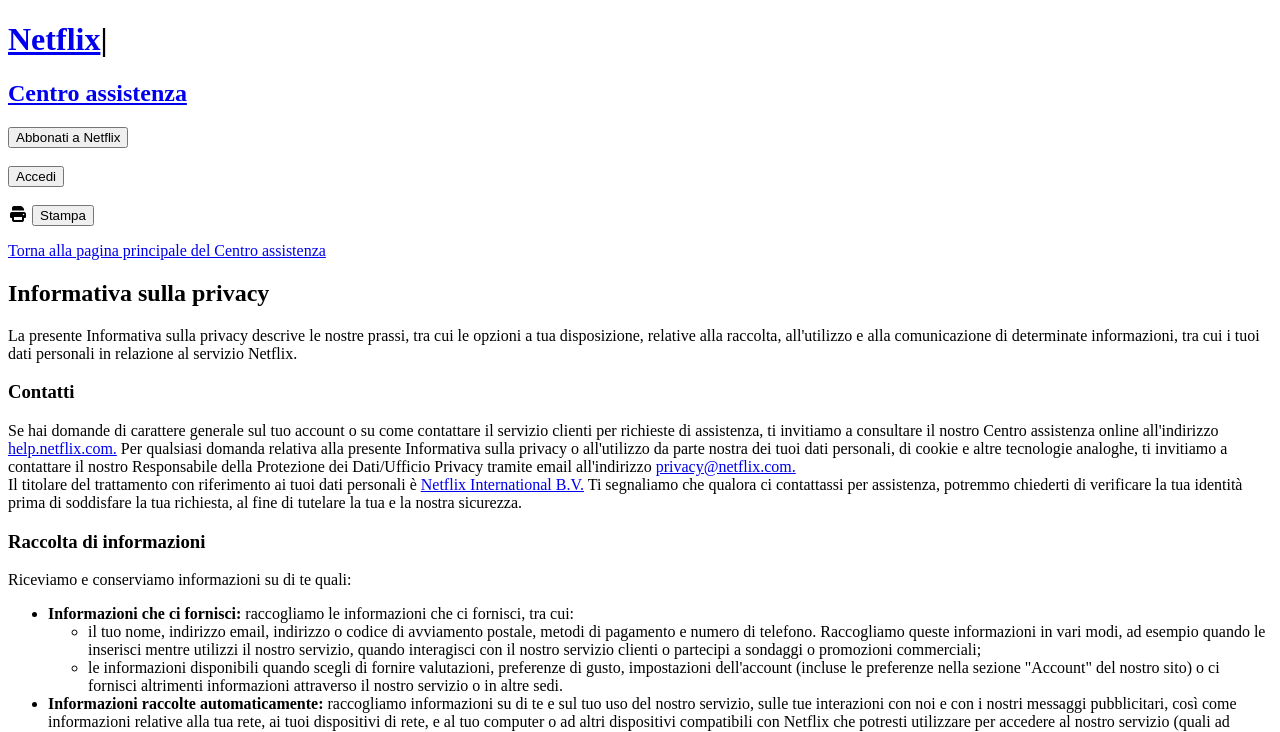
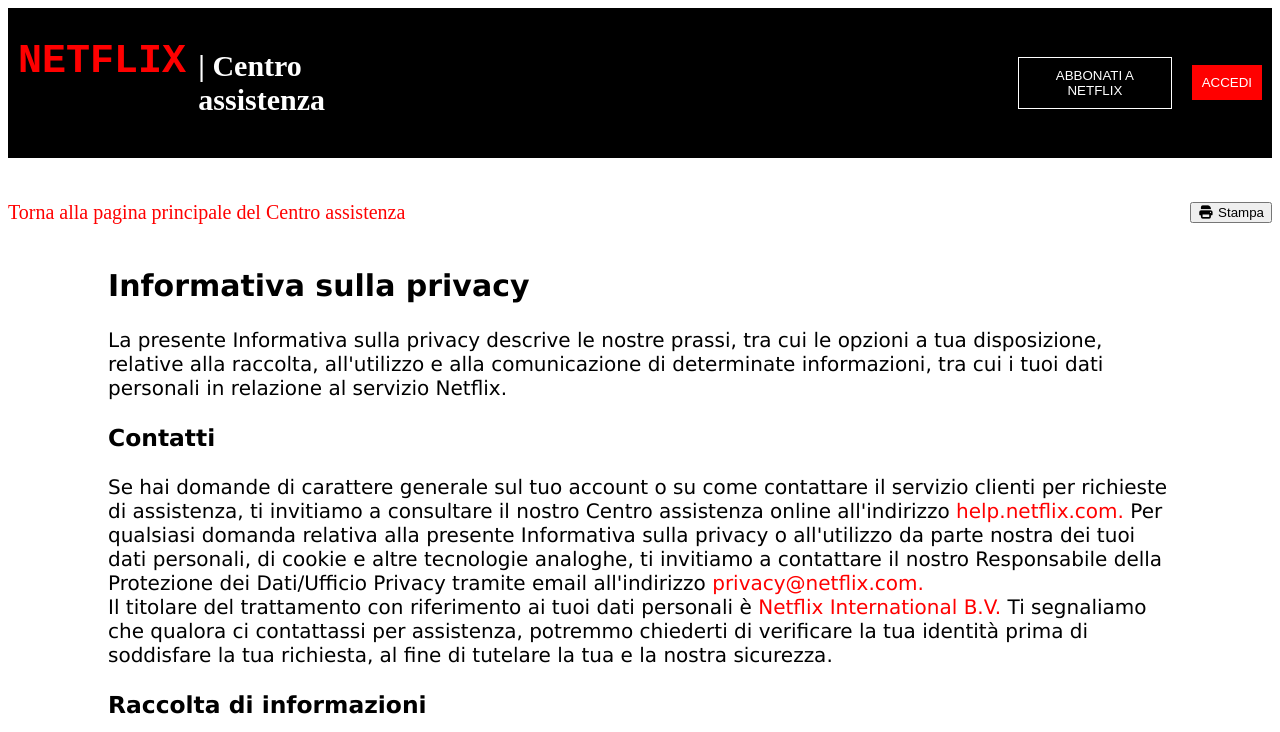
Before and after one commit to Francescodm93/Progetto-Netflix, a plain HTML site: page index-privacy.html in a window 1280 px wide. Shown: the top 732 px of the page. Drawn offline with Linux system fonts and the light colour scheme.

Commit message:
feet:netflix home

```diff
--- a/Home netflix/index.css
+++ b/Home netflix/index.css
@@ -0,0 +1,74 @@
+hr {
+    border: solid gray 3px;
+}
+
+.title-netflix {
+    font-family: monospace;
+    color: red;
+    text-decoration: none;
+    text-transform: uppercase;
+    font-size: 35px;
+}
+
+.first-line {
+    background-image: url(../immagini/perspective_alpha_website_medium.jpg);
+    background-size: cover;
+    margin: 0  auto;
+    background-position: center;
+    width: 100%;
+    height: 100%;
+}
+
+select {
+    padding:initial;
+    margin: initial;
+
+}
+
+#globe1 {
+    margin-left: 550px;
+}
+
+h1 {
+    font-size: 3.5rem;
+    margin: 0;
+}
+
+h2 {
+    font-size: 2rem;
+}
+
+span {
+    font-size: 1.2rem;
+}
+
+.container {
+    text-align: center;
+}
+
+body {
+    color: white;
+    background-color: black;
+
+}
+
+header {
+   display: flex;
+   justify-content: space-between;
+   width: 90%;
+    max-width: 1920px;
+    margin-left: auto;
+    margin-right: auto;
+}
+
+#email {
+    padding: 15px 100px 15px 100px;
+}
+
+#start {
+    padding: 15px 50px 15px 50px;
+    background-color: red;
+    color: white;
+    font-size: 26px;
+    margin-left: 0;
+}
--- a/index-privacy.css
+++ b/index-privacy.css
@@ -0,0 +1,126 @@
+.head {
+    background-color: black;
+    padding: 0;
+    display: flex;
+    flex-direction: row;
+   align-items: center;
+   justify-content: space-between;
+
+
+
+}
+
+.subtitle {
+    display: flex;
+    flex-direction: row-reverse;
+    align-items:center;
+    margin-right: 600px;
+}
+
+.subtitle1 {
+    display: flex;
+    align-items: center;
+    justify-content: space-between;
+}
+
+
+.title {
+    color: red;
+    text-decoration: none;
+    text-transform: uppercase;
+    font-family: monospace;
+    margin-left: 10px;
+}
+
+.title:hover{
+    text-decoration: none;
+}
+
+.subtitle {
+    color: white;
+    text-decoration: none;
+    justify-content: space-between;
+}
+
+a {
+    color: red;
+    text-decoration: none;
+}
+
+a:hover {
+    text-decoration: underline;
+}
+
+li {
+    color: initial;
+   line-height: 1.6;
+
+}
+
+footer {
+    line-height: 2;
+    background-color: black;
+    display: flex;
+    flex-direction: row;
+    justify-content: center;
+    align-items: baseline;
+
+}
+
+select {
+    background-color: transparent;
+    color: rgba(179, 179, 179, 1);
+    margin-left:  50px;
+    margin-top: 60px;
+    text-transform: uppercase;
+    padding: 10px;
+
+}
+
+#ab {
+    border: solid 1px white;
+    background-color: transparent;
+    color: white;
+   margin: 10px;
+   padding: 10px;
+   text-transform: uppercase;
+
+}
+
+#ab:hover {
+    background-color: white;
+    color: black;
+
+}
+
+#ac {
+    border: none;
+    background-color: red;
+    color: white;
+    margin: 10px;
+    padding: 10px;
+    text-transform: uppercase;
+}
+
+#ac:hover {
+    background-color: rgba(255, 0, 0, 0.808);
+}
+
+button {
+    margin-left: 500px;
+}
+
+
+.end {
+    color: rgba(180, 180, 180, 0.733);
+    margin-left: 700px;
+}
+body {
+    font-size: 20px;
+}
+
+article {
+    margin-left: 100px;
+    margin-right: 100px;
+   font-family: Verdana, Tahoma, sans-serif;
+}
--- a/index-privacy.html
+++ b/index-privacy.html
@@ -12,30 +12,30 @@
 </head>
 <body>
     <header>
-        <h1><a href="index.html">Netflix</a>|</h1>
-        <h2><a href="#">Centro assistenza</a></h2>
-        <div>
+        <div class="head">
+        <h1><a href="index" class="title">Netflix</a> | </h1>
+        <h2><a href="#" class="subtitle">| Centro assistenza</a></h2>
             <label for="subscription"></label>
-            <button type="submit">Abbonati a Netflix</button>
-        </div>
+            <button type="submit" id="ab">Abbonati a Netflix</button>
         <br>
-        <div>
             <label for="sing-in"></label>
-            <button type="submit">Accedi</button>
+            <button type="submit" id="ac">Accedi</button>
         </div>
     </header>
     <br>
     <section>
-        <div class>
-            <i class="fas fa-print"></i>
+        <div class="subtitle1">
+            <p>
+                <a href="#"> Torna alla pagina principale del Centro assistenza</a>
+            </p>
+
             <button alt="Stampa">
+                <i class="fas fa-print"></i>
                 <span>Stampa</span>
             </button>
         </div>
-        <p>
-            <a href="#"> Torna alla pagina principale del Centro assistenza</a>
-        </p>
     </section>
+    <div>
     <article>
         <h1>Informativa sulla privacy</h1>
         <p>La presente Informativa sulla privacy descrive le
@@ -214,7 +214,9 @@
                         <p>Esistono diversi modi per esercitare le opzioni relative a tecnologie simili ai cookie, quali browser storage e plugin (ad esempio, HTML5, IndexedDB e WebSQL). Ad esempio molti browser comunemente utilizzati permettono di cancellare le informazioni memorizzate nel browser, generalmente nelle aree delle impostazioni o preferenze; per maggiori informazioni, consulta la funzione di aiuto o di supporto del tuo browser. I dati memorizzati da altre tecnologie, ad esempio Silverlight, possono essere cancellati direttamente dall'applicazione.<br>Per visualizzare la versione precedente del presente documento, vai su <a href="#">www.netflix.com/privacyupdates.</a></p>
                         <span><strong>Ultimo aggiornamento:</strong>1 gennaio 2021</span>
             </article>
+            </div>
             <br>
+            <div>
             <footer>
                 <select name="language" id="language">
                     <option lang="It" value="Italiano">Italiano</option>
@@ -223,12 +225,13 @@
                     <option lang="eg" value="Deutsch">Deutsch</option>
             </select>
             <ul>
-                           <li><a href="#">Condizioni di utilizzo</a></li>
-                           <li><a href="index-privacy.html">Privacy</a></li>
-                           <li><a href="#">Prefereze relative ai cookie</a></li>
-                           <li><a href="#">Informazioni aziendali</a></li>
+                           <li><a href="#" class="end">Condizioni di utilizzo</a></li>
+                           <li><a href="index-privacy.html" class="end">Privacy</a></li>
+                           <li><a href="#" class="end">Prefereze relative ai cookie</a></li>
+                           <li><a href="#" class="end">Informazioni aziendali</a></li>
 
             </ul>
             </footer>
+            </div>
 </body>
 </html>
```
Also changed, not shown: Home netflix/index.html (+18 -26 lines).
